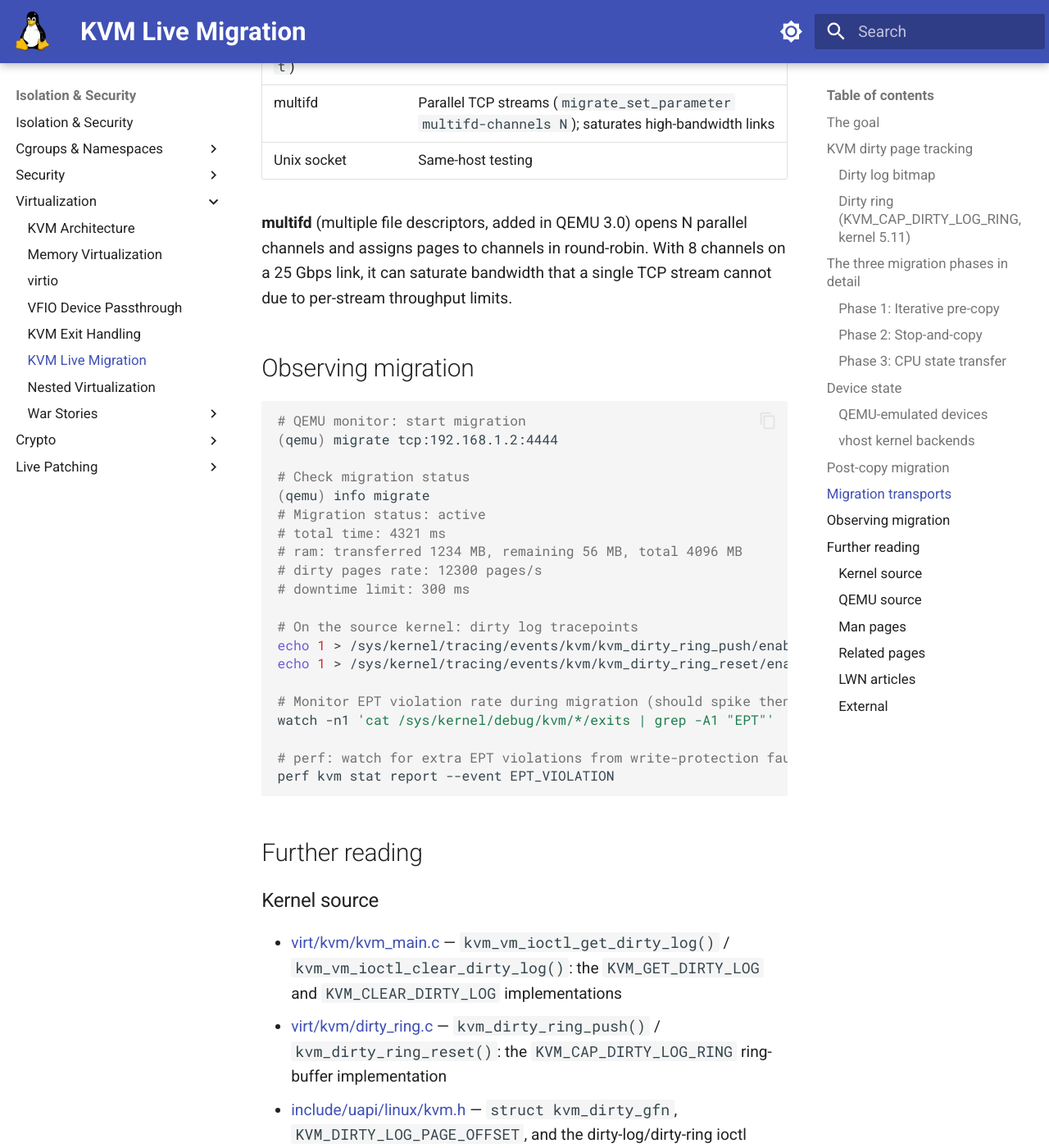
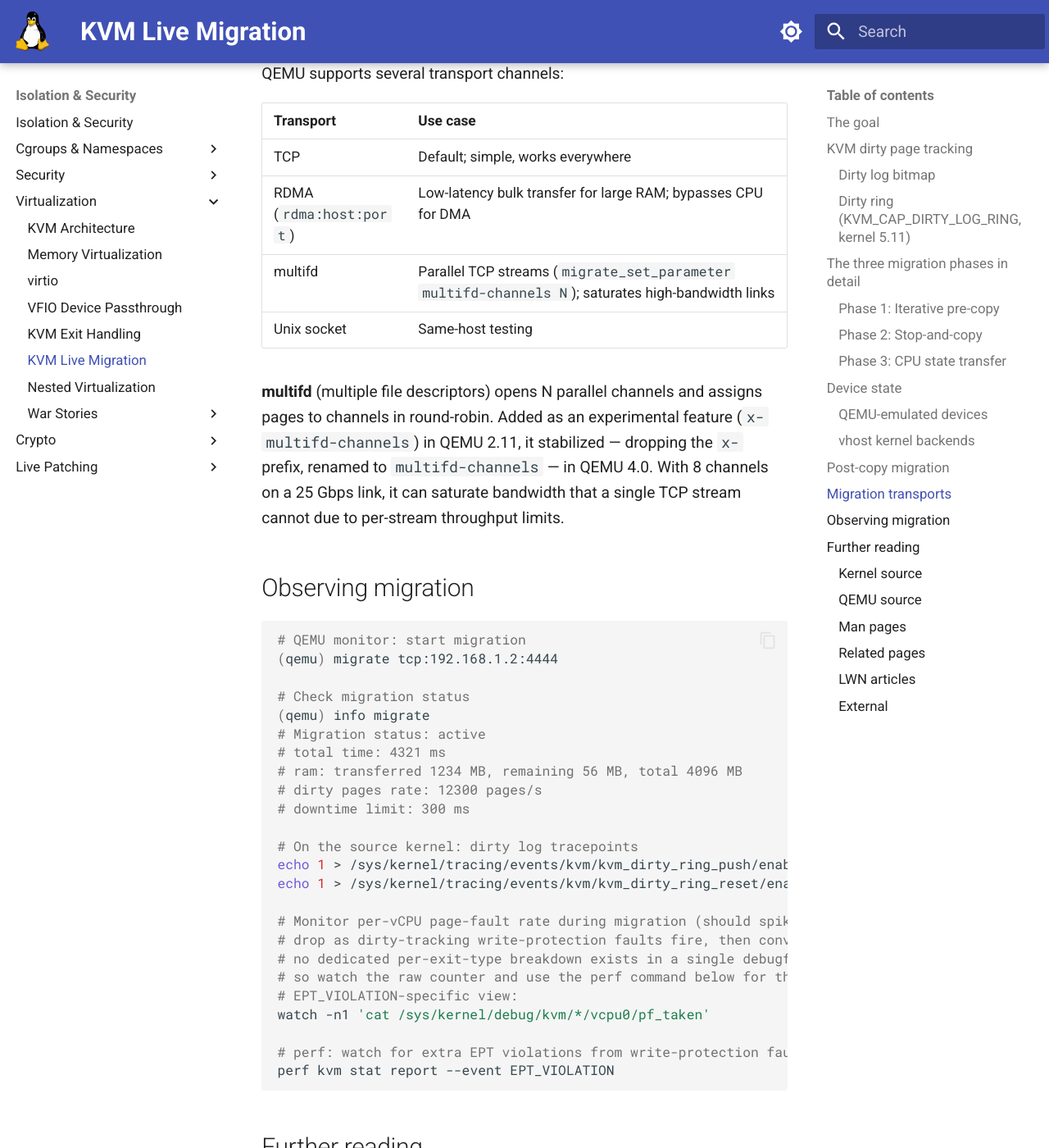
Before and after one commit to laveeshb/linux-kernel-internals, an MkDocs documentation site: the page built from docs/virtualization/live-migration.md, in a window 1280 px wide and 1400 px high, scrolled down 7644 px. Shown: the whole window at 82% size. Built offline with MkDocs 1.6.1 and Material for MkDocs 9.7.7, drawn with Linux system fonts in a browser that asks for light colours; some of the changed text lies outside the part shown.

Commit message:
virtualization/live-migration.md: fix fabricated technical details
Part of #740. All known issues from the round-5 review list fixed:

- vmstate_e1000 example: MAC_REG_NUM doesn't exist (real e1000.c uses
  ~50 individual VMSTATE_UINT32(mac_reg[REG], ...) entries, not one
  array macro); rx_buf isn't a field of E1000State and no RX-buffer
  content is migrated at all, only registers/config.
- struct virtio_device was used as QEMU's virtqueue-state type -- it's
  actually the Linux kernel driver struct, in an entirely different
  codebase. Real QEMU type is struct VirtQueue (hw/virtio/virtio.c);
  its field is last_avail_idx, not avail_idx (used_idx was already
  correct).
- multifd's real history (checked qapi/migration.json's parameter name
  across QEMU release tags): added experimental (x-multifd-channels)
  in QEMU 2.11, not "added in QEMU 3.0"; stabilized (renamed to
  multifd-channels, dropping the x- prefix) in QEMU 4.0.

Additional issues found during verification, beyond the round-5 list:

- KVM_CLEAR_DIRTY_LOG's claimed kernel version (5.4) was wrong --
  confirmed absent from include/uapi/linux/kvm.h at v4.20, present at
  v5.0. (KVM_CAP_DIRTY_LOG_RING's claimed 5.11 was independently
  re-verified and is correct.)
- The "monitor EPT violation rate" debugfs example put a per-vCPU stat
  directly under the VM directory instead of a vcpuN/ subdirectory --
  same hierarchy bug already fixed in kvm-arch.md/kvm-exits.md/
  kvm-memory.md -- and grepped for "EPT" text in what's actually a
  single raw-number file, which could never match.
- The auto-converge section asserted vCPU throttling works via
  literal usleep() calls, a specific implementation detail I could not
  independently confirm; reworded to cite only what was verified
  (mig_throttle_guest_down()/cpu_throttle_set() in migration/ram.c,
  and the real throttle-trigger-threshold/cpu-throttle-increment/
  max-cpu-throttle parameter names).

All fixes verified against current kernel.org source and QEMU's
canonical GitLab source.

````diff
--- a/docs/virtualization/live-migration.md
+++ b/docs/virtualization/live-migration.md
@@ -114,7 +114,7 @@
 
 Pre-copy ends when the estimated remaining transfer time drops below the target downtime (default 300 ms in QEMU's `migrate_set_parameter max-bandwidth`).
 
-**Auto-converge**: if the dirty rate stays high and convergence is not happening, QEMU throttles the vCPUs by injecting `usleep()` calls in the vCPU threads (controlled by the `throttle-trigger-threshold` and `cpu-throttle-increment` migration parameters, implemented in QEMU userspace) to slow the guest's write rate. This ensures migration completes at the cost of temporary guest performance degradation.
+**Auto-converge**: if the dirty rate stays high and convergence is not happening, `mig_throttle_guest_down()` (in `migration/ram.c`) calls `cpu_throttle_set()` to periodically stall the vCPU threads, ramping the throttle percentage up by `cpu-throttle-increment` each time the `throttle-trigger-threshold` ratio is exceeded, up to `max-cpu-throttle`. This ensures migration completes at the cost of temporary guest performance degradation.
 
 ### Phase 2: Stop-and-copy
 
@@ -166,14 +166,19 @@
 QEMU serializes device state using its VMState framework. Each device registers a `VMStateDescription`:
 
 ```c
-/* Example: hw/net/e1000.c (simplified) */
+/* hw/net/e1000.c, simplified — the real list has ~50 individual mac_reg[REG]
+ * entries (not one array macro) plus several .subsections; no RX-buffer
+ * content is migrated at all, only registers/config: */
 static const VMStateDescription vmstate_e1000 = {
     .name    = "e1000",
     .version_id = 2,
-    .fields  = (VMStateField[]) {
-        VMSTATE_UINT32_ARRAY(mac_reg, E1000State, MAC_REG_NUM),
+    .minimum_version_id = 1,
+    .fields  = (const VMStateField[]) {
+        VMSTATE_PCI_DEVICE(parent_obj, E1000State),
+        VMSTATE_UINT32(mac_reg[CTRL], E1000State),
+        VMSTATE_UINT32(mac_reg[STATUS], E1000State),
+        /* ... one VMSTATE_UINT32(mac_reg[REG], ...) per register ... */
         VMSTATE_UINT16_ARRAY(eeprom_data, E1000State, 64),
-        VMSTATE_BUFFER(rx_buf, E1000State),
         VMSTATE_END_OF_LIST()
     },
 };
@@ -195,7 +200,7 @@
 ioctl(vhost_fd, VHOST_SET_VRING_BASE, &state);
 ```
 
-For virtio devices backed by QEMU (not vhost), the virtqueue state is captured through the `struct virtio_device` VMState chain, which includes the last seen `avail_idx` and `used_idx`.
+For virtio devices backed by QEMU (not vhost), the virtqueue state is captured through QEMU's own `struct VirtQueue` (not the Linux kernel's `struct virtio_device`, which is a driver-side type in an entirely different codebase) via `vmstate_virtqueue` in `hw/virtio/virtio.c`, which includes `last_avail_idx` and `used_idx`.
 
 ## Post-copy migration
 
@@ -247,7 +252,7 @@
 | multifd | Parallel TCP streams (`migrate_set_parameter multifd-channels N`); saturates high-bandwidth links |
 | Unix socket | Same-host testing |
 
-**multifd** (multiple file descriptors, added in QEMU 3.0) opens N parallel channels and assigns pages to channels in round-robin. With 8 channels on a 25 Gbps link, it can saturate bandwidth that a single TCP stream cannot due to per-stream throughput limits.
+**multifd** (multiple file descriptors) opens N parallel channels and assigns pages to channels in round-robin. Added as an experimental feature (`x-multifd-channels`) in QEMU 2.11, it stabilized — dropping the `x-` prefix, renamed to `multifd-channels` — in QEMU 4.0. With 8 channels on a 25 Gbps link, it can saturate bandwidth that a single TCP stream cannot due to per-stream throughput limits.
 
 ## Observing migration
 
@@ -267,8 +272,12 @@
 echo 1 > /sys/kernel/tracing/events/kvm/kvm_dirty_ring_push/enable
 echo 1 > /sys/kernel/tracing/events/kvm/kvm_dirty_ring_reset/enable
 
-# Monitor EPT violation rate during migration (should spike then drop)
-watch -n1 'cat /sys/kernel/debug/kvm/*/exits | grep -A1 "EPT"'
+# Monitor per-vCPU page-fault rate during migration (should spike then
+# drop as dirty-tracking write-protection faults fire, then converge) —
+# no dedicated per-exit-type breakdown exists in a single debugfs file,
+# so watch the raw counter and use the perf command below for the
+# EPT_VIOLATION-specific view:
+watch -n1 'cat /sys/kernel/debug/kvm/*/vcpu0/pf_taken'
 
 # perf: watch for extra EPT violations from write-protection faults
 perf kvm stat report --event EPT_VIOLATION
````
Also changed, not shown: other parts of docs/virtualization/live-migration.md (+1 -1 lines).
